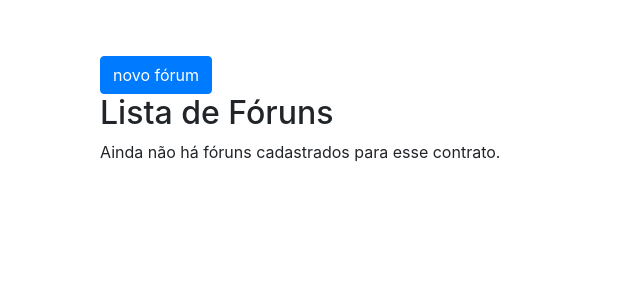
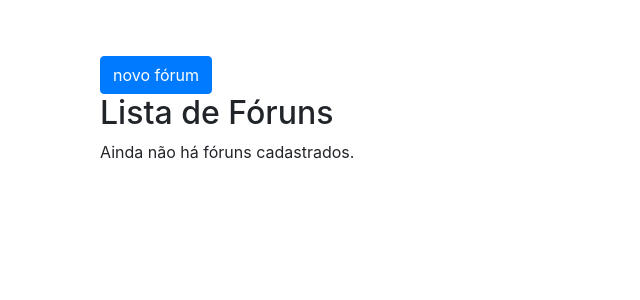
Before and after one commit to hacklabr/django-discussion, a Django app: template discussion/templates/forum-list.html in a window 1280 px wide. Shown: the top 300 px of the page, without its empty margins (0-640 px from the left). Run offline with Django 3.2, Linux system fonts and the light colour scheme; the template is opened without the code that fills it, so the values that code supplies are empty; some libraries are stand-ins or nearby versions.

Commit message:
Remove references to contracts.

```diff
--- a/discussion/templates/forum-list.html
+++ b/discussion/templates/forum-list.html
@@ -39,7 +39,7 @@
         </div>
       </div>
     {% empty %}
-      <p>Ainda não há fóruns cadastrados para esse contrato.</p>
+      <p>Ainda não há fóruns cadastrados.</p>
     {% endfor %}
   </div>
 {% endblock %}
```
